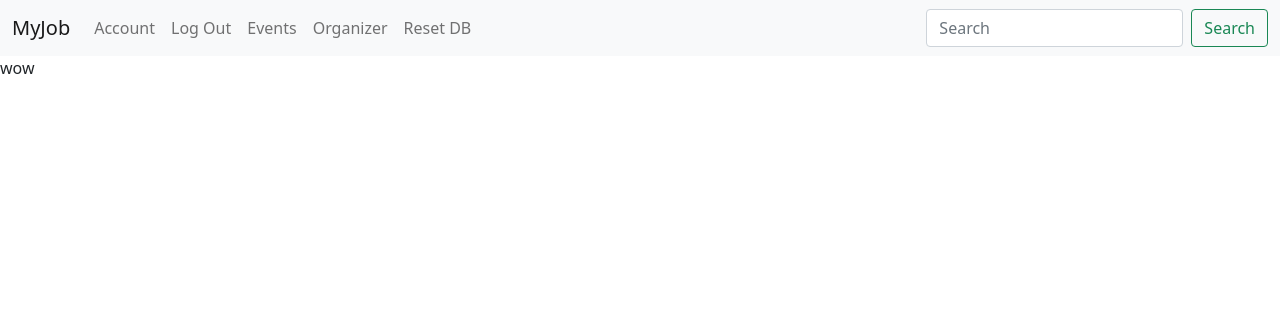
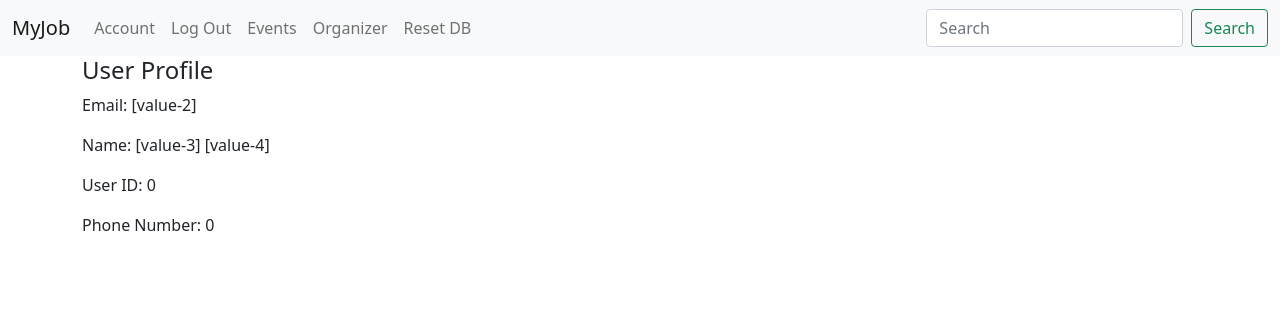
Before and after one commit to jjquan111/CPSC-332-Group-Project, a PHP site: page /authentication/profile.php in a window 1280 px wide. Shown: the top 316 px of the page. Run offline with PHP 8.4, Linux system fonts and the light colour scheme; a user stored in the database is signed in; data comes from the database, SQL or seed files in the repository.

Commit message:
Added profile page

```diff
--- a/authentication/profile.php
+++ b/authentication/profile.php
@@ -1,9 +1,46 @@
 <?php
 require_once('../base.php');
-
+$conn =  new mysqli($GLOBALS['servername'], $GLOBALS['username'], $GLOBALS['password'], $GLOBALS['database'], $GLOBALS['port']);
 $inject = [
     'title' => 'Log In or Register',
-    'body' => 'wow'
+    'body' => ''
 ];
+if(isset($_SESSION['userid'])) {
+    [$error,$userinfo] = getUserInfo($_SESSION['userid']);
+    if($error) {
+        $inject['warning'] = $error;
+    }
+    $inject['body'] = printUserInfo($userinfo);
+}else {
+    header('Redirect: 2;url=/CPSC-332-Group-Project/auth');
+}
 printMain($inject);
+$conn->close();
+
+function getUserInfo($id) {
+    try {
+        $statement = $GLOBALS['conn']->prepare('SELECT u.userID, u.email, u.Fname, u.Lname, u.phoneNum, u.institution FROM user as u WHERE u.userID = ?');
+        $statement->bind_param('i', $id);
+        $statement->execute();
+        $result = $statement->get_result();
+        $row = $result->fetch_assoc();
+        if(isset($row['userID'])) {
+            return [NULL, $row];
+        } else {
+            return ['User info not found. Try reloading or signing out and back in. ' . $statement->error, NULL];
+        }
+    } catch(Exception $e) {
+        return ['Failed to find user' . $e, NULL];
+    }
+}
+
+function printUserInfo($userinfo) {
+    return '<div class="container justify-content-md-center">
+    <h4>User Profile</h4>
+        <p>Email: ' . issetor($userinfo['email']) . '
+        <p>Name: ' . issetor($userinfo['Fname']) . ' ' . issetor($userinfo['Lname']) . '
+        <p>User ID: ' . issetor($userinfo['userID']) . '
+        <p>Phone Number: ' . issetor($userinfo['phoneNum']) . '
+</div>';
+}
 ?>
--- a/base.php
+++ b/base.php
@@ -14,7 +14,7 @@
 function loginlinks() {
   return (isset($_SESSION['userid'])) ? ('
       <li class="nav-item">
-        <a class="nav-link" href="/CPSC-332-Group-Project/authentication/account.php">Account</a>
+        <a class="nav-link" href="/CPSC-332-Group-Project/authentication/profile.php">Account</a>
       </li>
       <li class="nav-item">
         <a class="nav-link" href="/CPSC-332-Group-Project/authentication/logout.php">Log Out</a>
```
